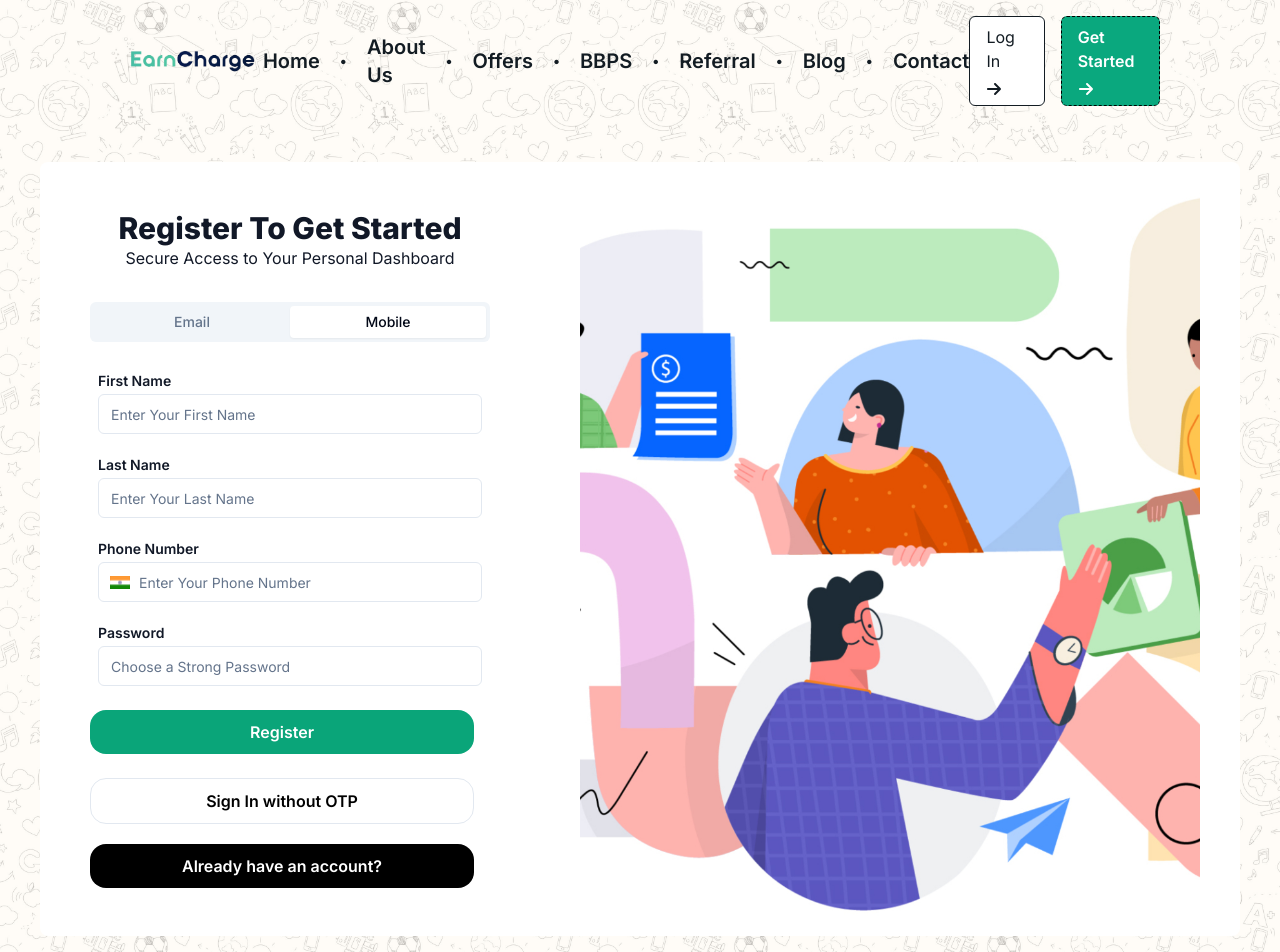
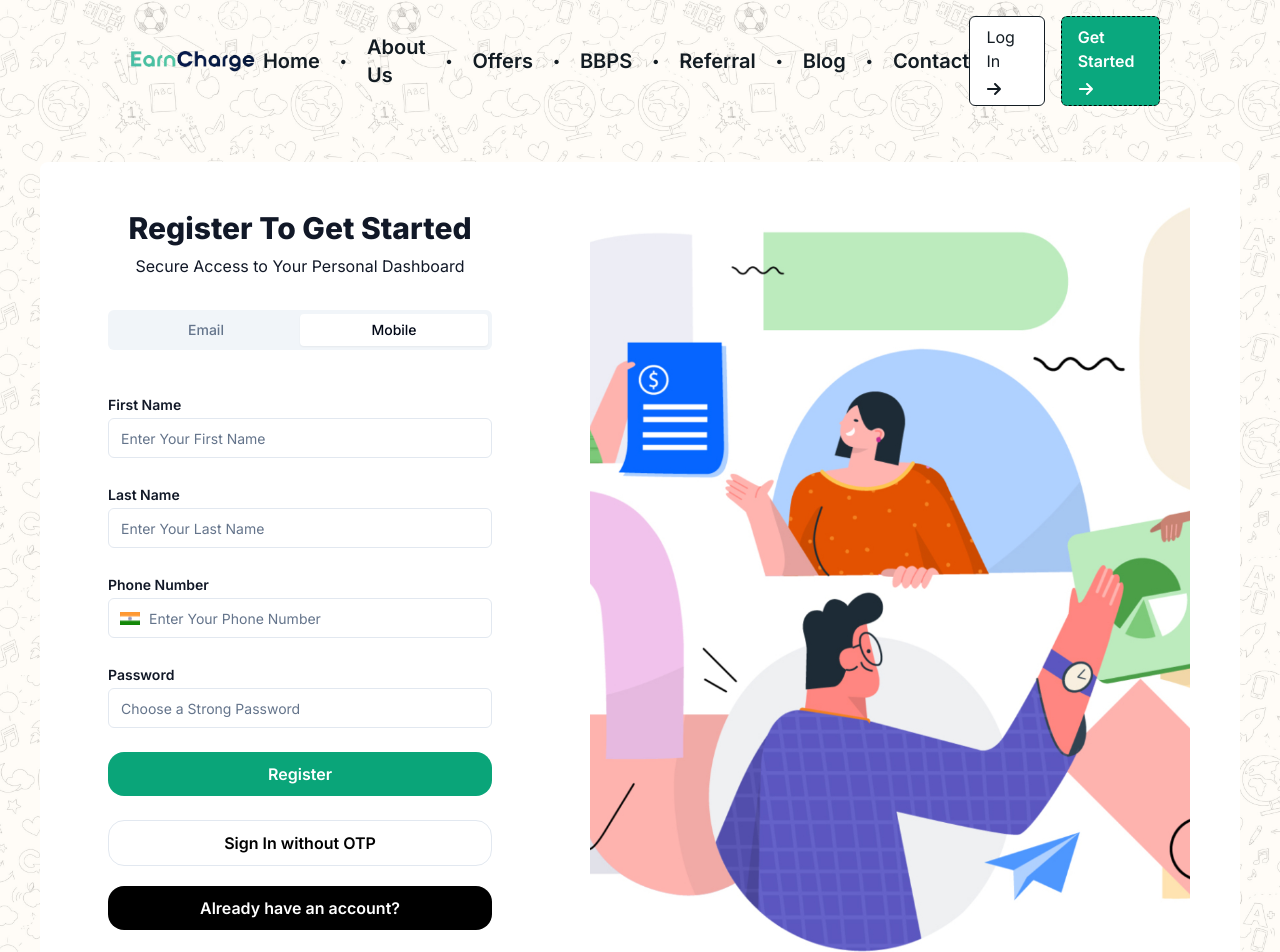
Before and after one commit to Vismay19999/earncharge-rewrite-frontend, a Next.js app: page /register in a window 1280 px wide. Shown: the top 952 px of the page. Built offline with nearby package versions, Linux system fonts and the light colour scheme.

Commit message:
EarnCharge

```diff
--- a/src/components/auth/RegisterForm.tsx
+++ b/src/components/auth/RegisterForm.tsx
@@ -66,18 +66,18 @@ const RegisterForm: React.FC<RegisterFormProps> = ({ onSubmit }) => {
 
   return (
     <>
-      <div className="rounded-lg text-gray-900 flex justify-center">
-        <div className="max-w-screen-xl gap-10 rounded-lg m-0 sm:m-10 bg-white sm:rounded-lg flex justify-center flex-1">
-          <div className="lg:w-1/3 xl:w-5/12 p-6 sm:p-12">
+      <div className="rounded-lg text-gray-900 flex justify-center w-full">
+        <div className="w-full max-w-screen-xl gap-10 rounded-lg m-0 sm:m-10 bg-white sm:rounded-lg flex flex-col lg:flex-row justify-center">
+          <div className="w-full lg:w-1/2 xl:w-5/12 p-4 sm:p-6 lg:p-12">
             <div className="flex flex-col items-center">
-              <h1 className="text-3xl xl:text-3xl font-extrabold">
+              <h1 className="text-2xl sm:text-3xl xl:text-3xl font-extrabold text-center">
                 Register To Get Started
               </h1>
-              <p>Secure Access to Your Personal Dashboard</p>
-              <form action="" onSubmit={handleSubmit(onSubmitHandler)}>
+              <p className="text-center mt-2">Secure Access to Your Personal Dashboard</p>
+              <form action="" onSubmit={handleSubmit(onSubmitHandler)} className="w-full max-w-sm">
                 <Tabs
                   defaultValue={method === "phoneNumber" ? "mobile" : "email"}
-                  className="w-[400px] mt-8"
+                  className="w-full mt-8"
                 >
                   <TabsList className="w-full">
                     <TabsTrigger
@@ -98,7 +98,7 @@ const RegisterForm: React.FC<RegisterFormProps> = ({ onSubmit }) => {
 
                   {/* Email Registration */}
                   <TabsContent value="email">
-                    <div className="flex flex-col items-center">
+                    <div className="grid w-full items-center gap-1.5 mt-6">
                       {/* First Name */}
                       <div className="grid w-full max-w-sm items-center gap-1.5 mt-6">
                         <Label htmlFor="fname" className="font-semibold">
@@ -211,7 +211,7 @@ const RegisterForm: React.FC<RegisterFormProps> = ({ onSubmit }) => {
 
                   {/* Mobile Registration */}
                   <TabsContent value="mobile">
-                    <div className="flex flex-col items-center">
+                    <div className="grid w-full items-center gap-1.5 mt-6">
                       {/* First Name */}
                       <div className="grid w-full max-w-sm items-center gap-1.5 mt-6">
                         <Label htmlFor="fname" className="font-semibold">
@@ -334,7 +334,7 @@ const RegisterForm: React.FC<RegisterFormProps> = ({ onSubmit }) => {
                 </Tabs>
 
                 {/* Submit Button */}
-                <div className="grid w-full max-w-sm items-center gap-1.5 mt-6">
+                <div className="grid w-full items-center gap-1.5 mt-6">
                   <button
                     className="transition p-2.5 rounded-2xl bg-[#0AA579] hover:bg-black text-white focus:bg-black font-semibold"
                     disabled={!method}
@@ -343,7 +343,7 @@ const RegisterForm: React.FC<RegisterFormProps> = ({ onSubmit }) => {
                     Register
                   </button>
                 </div>
-                <div className="grid w-full max-w-sm items-center gap-1.5 mt-6">
+                <div className="grid w-full items-center gap-1.5 mt-6">
                   <button
                     type="button"
                     className="p-2.5 rounded-2xl bg-white border-[1px] text-black focus:bg-zinc-100 font-semibold"
@@ -351,7 +351,7 @@ const RegisterForm: React.FC<RegisterFormProps> = ({ onSubmit }) => {
                     <Link href="/otpless/sendLink">Sign In without OTP</Link>
                   </button>
                 </div>
-                <div className="grid w-full max-w-sm items-center gap-1.5 mt-5">
+                <div className="grid w-full items-center gap-1.5 mt-5">
                   <button
                     type="button"
                     className="p-2.5 rounded-2xl bg-black text-white focus:bg-black font-semibold"
@@ -364,11 +364,11 @@ const RegisterForm: React.FC<RegisterFormProps> = ({ onSubmit }) => {
           </div>
 
           {/* Register Image */}
-          <div className="flex-1 text-center hidden lg:flex">
+          <div className="w-full lg:w-1/2 text-center hidden lg:flex">
             <Image
               src={register}
               alt="Register"
-              className="w-full h-full rounded-l-lg object-cover"
+              className="w-full h-full rounded-t-lg lg:rounded-l-lg lg:rounded-t-none object-cover"
             />
           </div>
 
--- a/src/components/core/Footer/Footer.tsx
+++ b/src/components/core/Footer/Footer.tsx
@@ -1,10 +1,10 @@
 import React from "react";
 import Image from "next/image";
-import Logo from "@/../public/footer logo.png";
+import Logo from "@/../public/logoEarn.png";
 import Link from "next/link";
 import { Facebook, Instagram, LinkedIn, YouTube } from "@mui/icons-material";
 import { FaThreads } from "react-icons/fa6";
-import logoBrand from "@/../public/logoBrand.png";
+import logoBrand from "@/../public/iconEarn.png";
 const Footer = () => {
   return (
     <>
```
Also changed, not shown: public/iconEarn.png (added), public/logoEarn.png (added).
